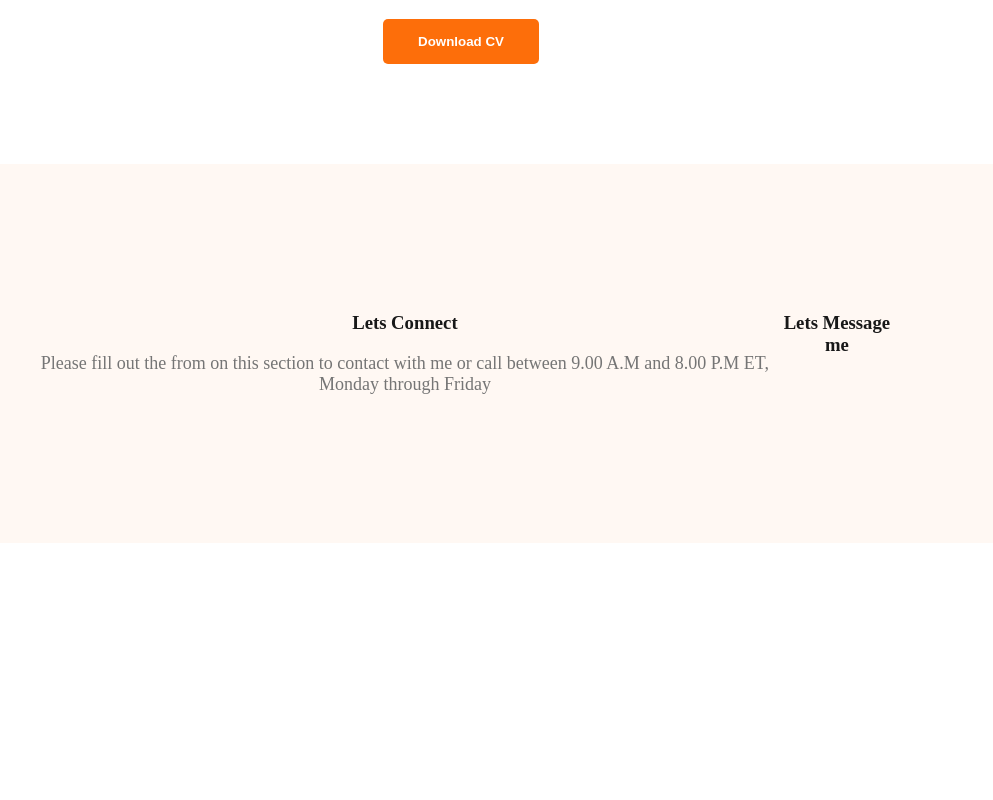
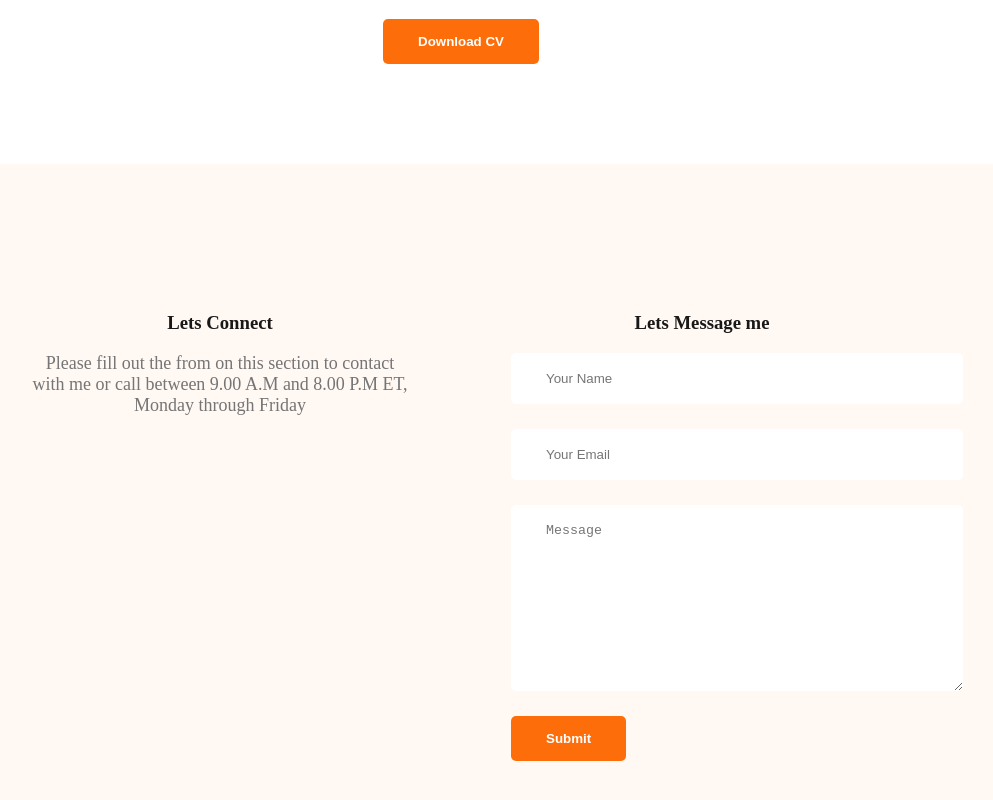
Before and after one commit to juwelco30/webdeveloper--portfolio, a plain HTML site: page index.html in a window 1280 px wide. Shown: the part 2447-3247 px from the top of the page, without its empty margins (179-1172 px from the left). Before the commit the page ends 2998 px from the top, so only its background shows below. Drawn offline with nearby package versions, Linux system fonts and the light colour scheme.

Commit message:
finished footer section

```diff
--- a/index.html
+++ b/index.html
@@ -171,6 +171,12 @@
          </div>
          <div class="footer-column">
             <h3 class="section-title">Lets Message me</h3>
+            <form class="contact" action="">
+                <input type="text" placeholder="Your Name">
+                <input type="text"placeholder="Your Email">
+                <textarea placeholder="Message" id="" cols="30" rows="10"></textarea>
+                <input class="btn-primary" type="submit" value="Submit">
+            </form>
          </div>
     </footer>
 </body>
--- a/protfolio.css
+++ b/protfolio.css
@@ -188,7 +188,23 @@ main section{
 /* footer styles */
 footer{
     display: flex;
+    gap: 100px;
     background: #fff8f3;
     padding: 130px 200px;
     margin-top: 100px;
 }
+
+.footer-column{
+    width: 50%;
+
+}
+.contact input[type="text"],.contact input[type="email"],textarea{
+    display: block;
+    margin-bottom: 25px;
+    padding: 18px 35px;
+    color: #757575;
+    border-radius: 5px;
+    background: #FFF;
+    border: 0;
+    width: 100%;
+}
```
